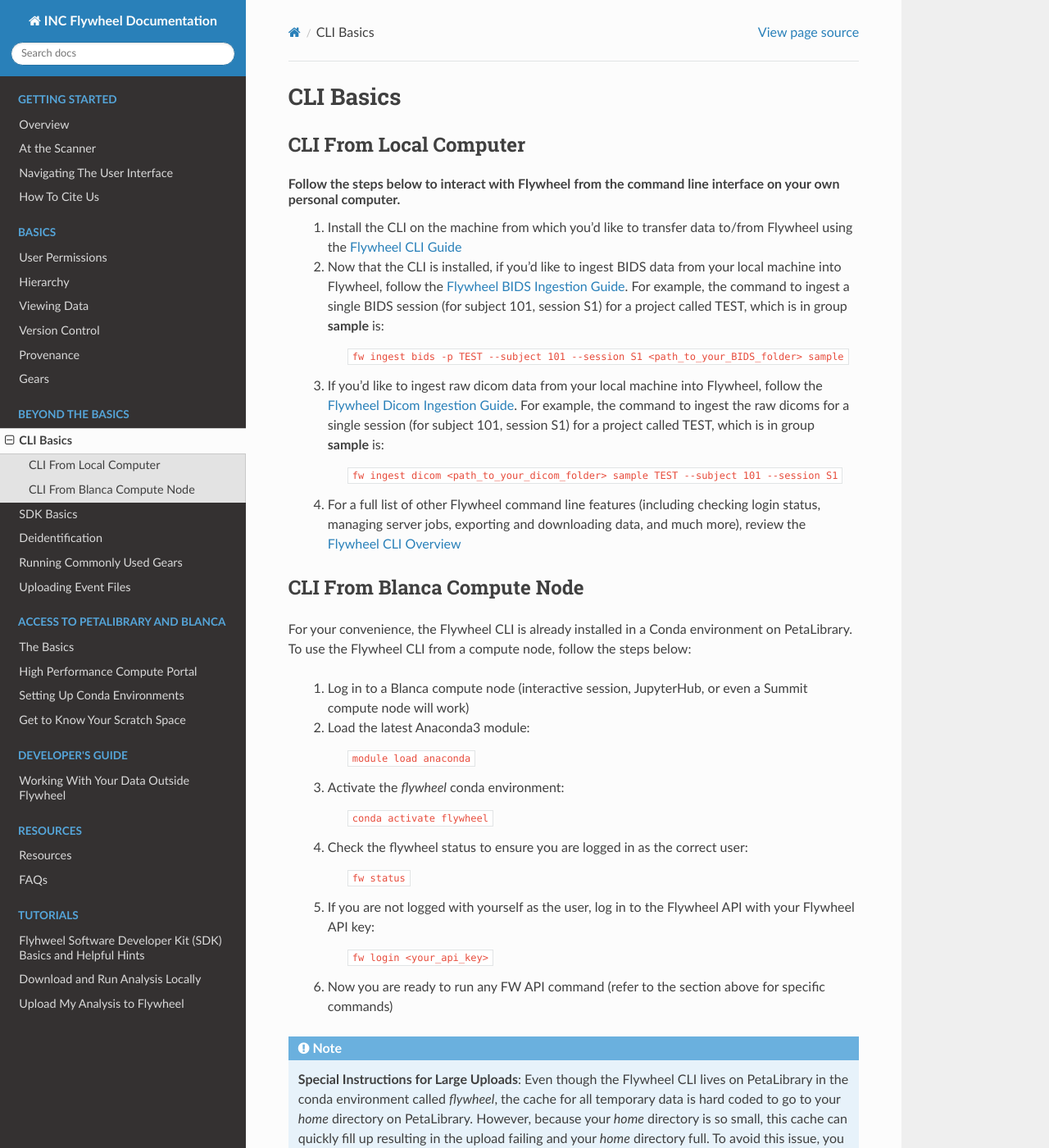
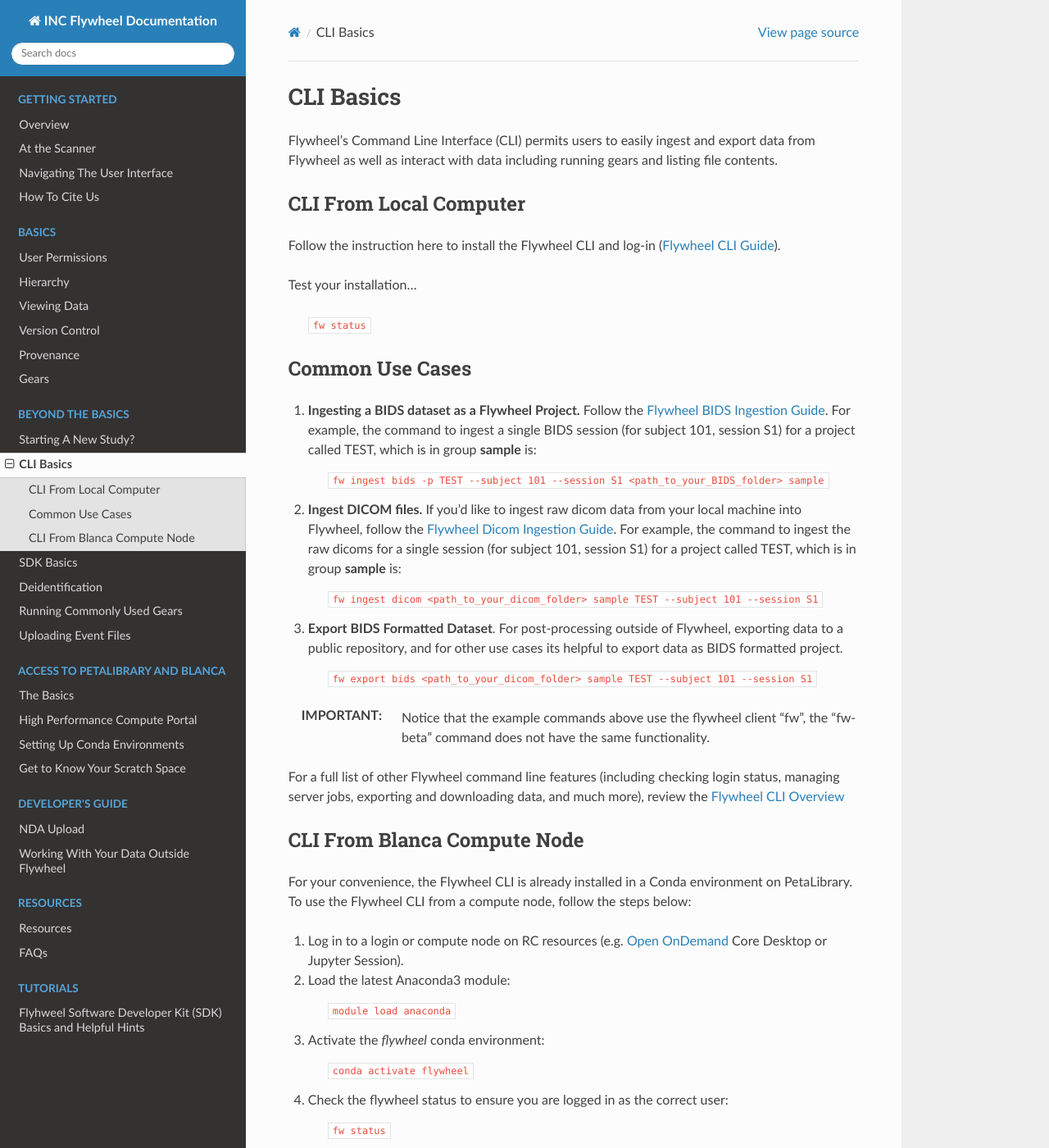
Before and after one commit to intermountainneuroimaging/inc_documentation, a Sphinx documentation site: the page built from docs/source/cli_basics.rst, in a window 1280 px wide and 1400 px high. Shown: the whole window at 82% size. Built offline with Sphinx 7.4.7 and the Read the Docs theme 3.1.0, drawn with Linux system fonts in a browser that asks for light colours.

Commit message:
update inc documentation, add new study and nda upload sections

```diff
--- a/docs/source/cli_basics.rst
+++ b/docs/source/cli_basics.rst
@@ -2,47 +2,60 @@
 
 CLI Basics
 ============
+Flywheel's Command Line Interface (CLI) permits users to easily ingest and export data from Flywheel as well as interact with data including running gears and listing file contents.
 
 CLI From Local Computer
 ************************
 
-Follow the steps below to interact with Flywheel from the command line interface on your own personal computer.
-    1. Install the CLI on the machine from which you'd like to transfer data to/from Flywheel using the `Flywheel CLI Guide <https://docs.flywheel.io/hc/en-us/articles/360008162214-Installing-the-Flywheel-Command-Line-Interface-CLI->`_
+Follow the instruction here to install the Flywheel CLI and log-in (`Flywheel CLI Guide <https://docs.flywheel.io/hc/en-us/articles/360008162214-Installing-the-Flywheel-Command-Line-Interface-CLI->`_).
 
-    2. Now that the CLI is installed, if you'd like to ingest BIDS data from your local machine into Flywheel, follow the `Flywheel BIDS Ingestion Guide <https://docs.flywheel.io/hc/en-us/articles/360008162174>`_. For example, the command to ingest a single BIDS session (for subject 101, session S1) for a project called TEST, which is in group **sample** is:
+Test your installation...
 
-         :code:`fw ingest bids -p TEST --subject 101 --session S1 <path_to_your_BIDS_folder> sample`
+    :code:`fw status`
 
-    3. If you'd like to ingest raw dicom data from your local machine into Flywheel, follow the `Flywheel Dicom Ingestion Guide <https://docs.flywheel.io/hc/en-us/articles/4536060470035>`_. For example, the command to ingest the raw dicoms for a single session (for subject 101, session S1) for a project called TEST, which is in group **sample** is:
+Common Use Cases
+*****************
 
-         :code:`fw ingest dicom <path_to_your_dicom_folder> sample TEST --subject 101 --session S1`
+1. **Ingesting a BIDS dataset as a Flywheel Project.** Follow the `Flywheel BIDS Ingestion Guide <https://docs.flywheel.io/hc/en-us/articles/360008162174>`_. For example, the command to ingest a single BIDS session (for subject 101, session S1) for a project called TEST, which is in group **sample** is:
 
-    4. For a full list of other Flywheel command line features (including checking login status, managing server jobs, exporting and downloading data, and much more), review the `Flywheel CLI Overview <https://docs.flywheel.io/hc/en-us/articles/4536067900435-Command-Line-Interface-Overview>`_
+    :code:`fw ingest bids -p TEST --subject 101 --session S1 <path_to_your_BIDS_folder> sample`
+
+2. **Ingest DICOM files.** If you'd like to ingest raw dicom data from your local machine into Flywheel, follow the `Flywheel Dicom Ingestion Guide <https://docs.flywheel.io/hc/en-us/articles/4536060470035>`_. For example, the command to ingest the raw dicoms for a single session (for subject 101, session S1) for a project called TEST, which is in group **sample** is:
+
+    :code:`fw ingest dicom <path_to_your_dicom_folder> sample TEST --subject 101 --session S1`
+
+3. **Export BIDS Formatted Dataset**. For post-processing outside of Flywheel, exporting data to a public repository, and for other use cases its helpful to export data as BIDS formatted project.
+
+    :code:`fw export bids <path_to_your_dicom_folder> sample TEST --subject 101 --session S1`
+
+:IMPORTANT: Notice that the example commands above use the flywheel client "fw", the "fw-beta" command does not have the same functionality.
+
+For a full list of other Flywheel command line features (including checking login status, managing server jobs, exporting and downloading data, and much more), review the `Flywheel CLI Overview <https://docs.flywheel.io/hc/en-us/articles/4536067900435-Command-Line-Interface-Overview>`_
 
 CLI From Blanca Compute Node
 ****************************
 
 For your convenience, the Flywheel CLI is already installed in a Conda environment on PetaLibrary. To use the Flywheel CLI from a compute node, follow the steps below:
 
-    1. Log in to a Blanca compute node (interactive session, JupyterHub, or even a Summit compute node will work)
+1. Log in to a login or compute node on RC resources (e.g. `Open OnDemand <https://ondemand.rc.colorado.edu/pun/sys/dashboard>`_ Core Desktop or Jupyter Session).
 
-    2. Load the latest Anaconda3 module:
+2. Load the latest Anaconda3 module:
 
-         :code:`module load anaconda`
+     :code:`module load anaconda`
 
-    3. Activate the *flywheel* conda environment:
+3. Activate the *flywheel* conda environment:
 
-         :code:`conda activate flywheel`
+     :code:`conda activate flywheel`
 
-    4. Check the flywheel status to ensure you are logged in as the correct user:
+4. Check the flywheel status to ensure you are logged in as the correct user:
 
-         :code:`fw status`
+     :code:`fw status`
 
-    5. If you are not logged with yourself as the user, log in to the Flywheel API with your Flywheel API key:
+5. If you are not logged with yourself as the user, log in to the Flywheel API with your Flywheel API key:
 
-         :code:`fw login <your_api_key>`
+     :code:`fw login <your_api_key>`
 
-    6. Now you are ready to run any FW API command (refer to the section above for specific commands)
+6. Now you are ready to run any FW API command (refer to the section above for specific commands)
 
 .. note:: **Special Instructions for Large Uploads**: Even though the Flywheel CLI lives on PetaLibrary in the conda environment called *flywheel*, the cache for all temporary data is hard coded to go to your *home* directory on PetaLibrary. However, because your *home* directory is so small, this cache can quickly fill up resulting in the upload failing and your *home* directory full. To avoid this issue, you should create a soft link between your *home* cache directory and your *projects* cache directory, which is much large, ie:
 
--- a/docs/source/index.rst
+++ b/docs/source/index.rst
@@ -31,6 +31,7 @@
    :maxdepth: 1
    :caption: Beyond the Basics
 
+   new_study_launch.rst
    cli_basics.rst
    sdk_basics.rst
    deidentification.rst
@@ -47,6 +48,7 @@
    :maxdepth: 1
    :caption: Developer's Guide
 
+   nda_uploads.rst
    data_ingestion.rst
 
 .. toctree::
@@ -61,5 +63,3 @@
    :caption: Tutorials
 
    notebooks/sdk-basics.ipynb
-   notebooks/download-and-run-locally.ipynb
-   notebooks/upload-my-analysis.ipynb
--- a/docs/source/sdk_basics.rst
+++ b/docs/source/sdk_basics.rst
@@ -5,4 +5,10 @@
 
 If you do not yet have experience using Open OnDemand to launch Jupyter Notebooks, please first review the documentation :ref:`High Performance Compute Portal`. Be sure to follow all instructions, including :ref:`Setting Up Conda Environments`
 
+Flywheel's Software developer's kit "SDK" is a set of pre-written functions and documentation allowing users to easily interact with the Flywheel database from python matlab. Check out Flywheel's useful examples to get started `here <https://flywheel-io.gitlab.io/product/backend/sdk/tags/20.0.0/python/getting_started.html>`_ .
+
+If you are interested in using the Flywheel Python SDK you need to first set up a conda environment and install the flywheel python package OR access an already built environment on RC nodes using `incenv` or `flywheel` conda environments.
+
 Follow our example tutorial using the Flywheel SDK to :ref:`Flyhweel Software Developer Kit (SDK) Basics and Helpful Hints`.
+
+Looking for more? Check out our github repo with commonly used SDK tasks `here <https://github.com/intermountainneuroimaging/flywheel_sdk_examples/tree/main>`_.
```
Also changed, not shown: docs/source/nda_uploads.rst (added, +27 -0 lines), docs/source/new_study_launch.rst (added, +33 -0 lines), docs/source/pl_and_blanca_basics.rst (+4 -8 lines), docs/source/notebooks/sdk-basics.ipynb, docs/source/notebooks/template.ipynb.
